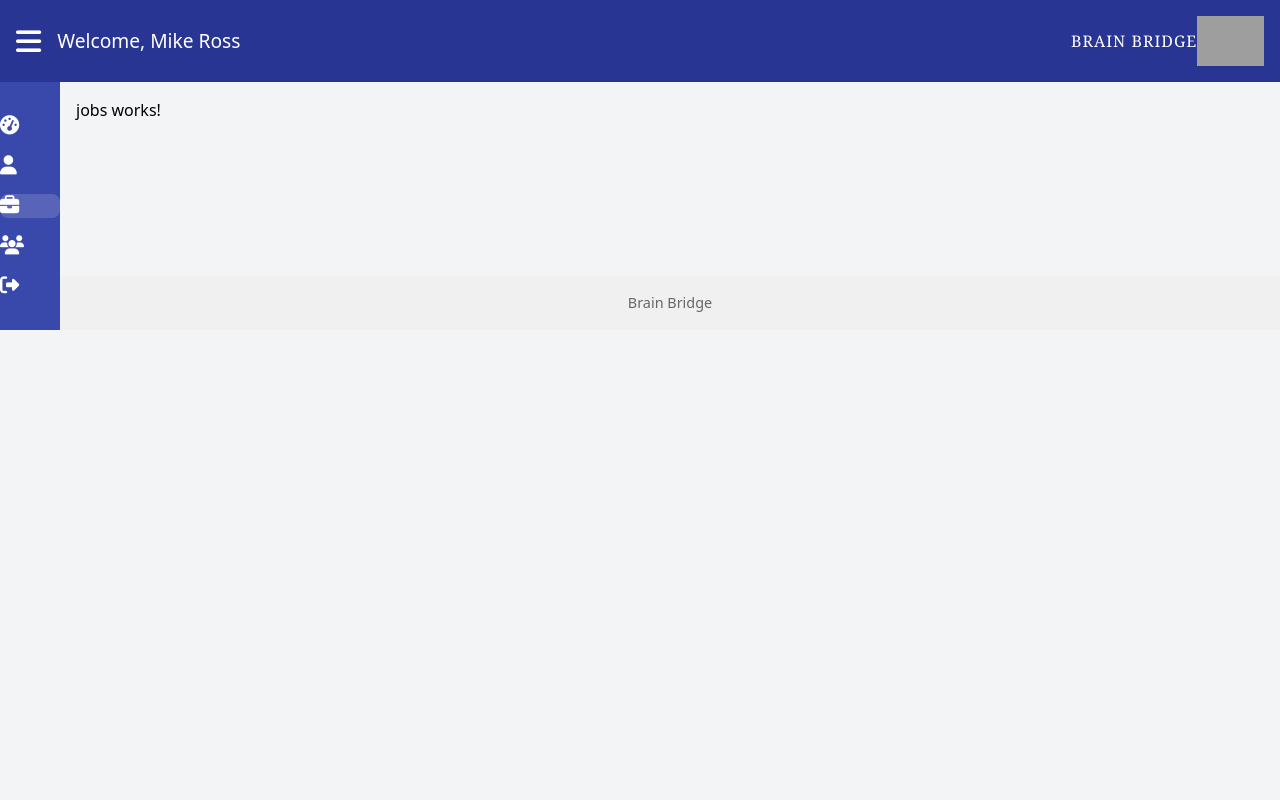
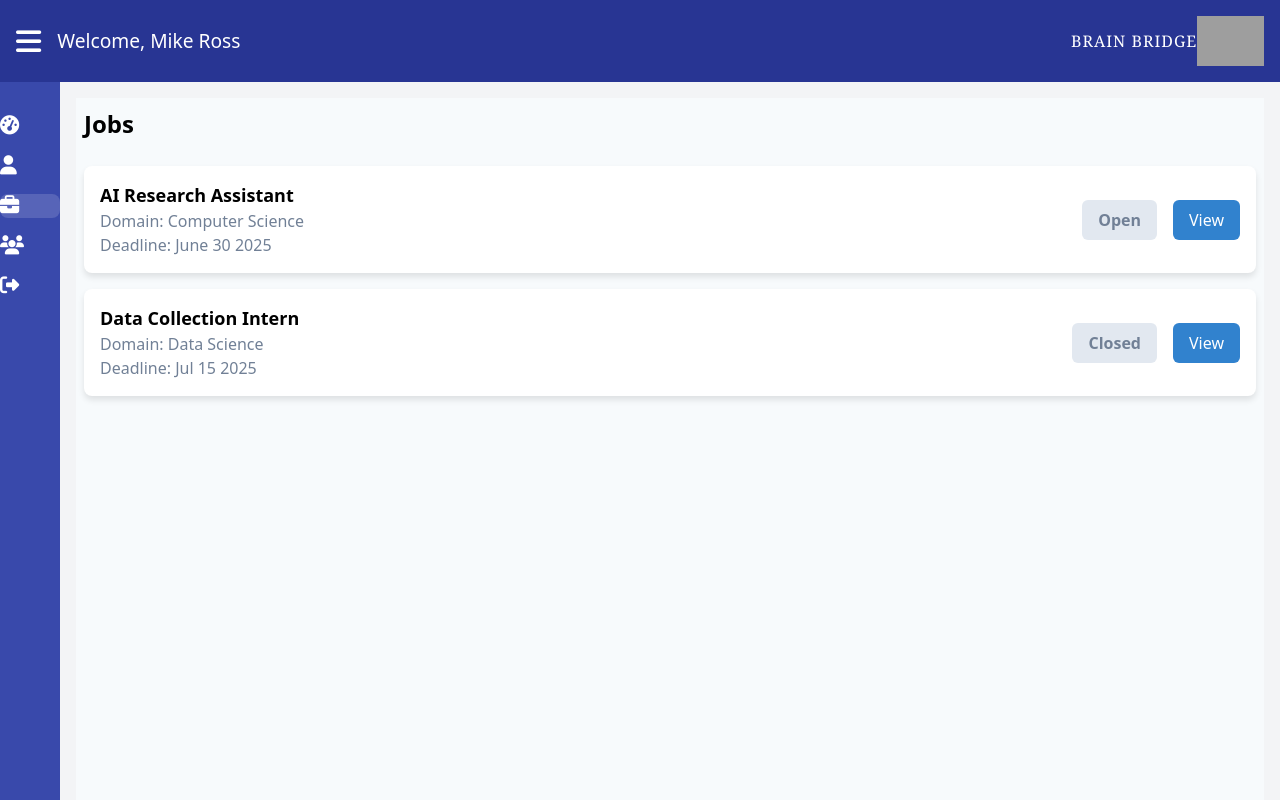
Before and after one commit to labbasaiteja/Brain-Bridge-App, an Angular app in the folder frontend/: page /jobs in a window 1280 px wide. Shown: the top 800 px of the page. Built offline with nearby package versions, Linux system fonts and the light colour scheme; grey boxes are pictures that could not be loaded.

Commit message:
added jobs page, edited view applicants status , changed major to department in professor profile

```diff
--- a/frontend/src/app/jobs/jobs.component.css
+++ b/frontend/src/app/jobs/jobs.component.css
@@ -0,0 +1,136 @@
+/* Layout */
+.flex-layout {
+    display: flex;
+    height: 100vh;
+  }
+
+  .main-container {
+    flex: 1;
+    background-color: #f7fafc; /* gray-100 */
+    padding: 0.5rem; /* p-6 */
+    position: relative;
+  }
+
+  /* Heading */
+  .page-title {
+    font-size: 1.5rem; /* text-2xl */
+    font-weight: bold;
+    margin-bottom: 1.5rem; /* mb-6 */
+  }
+
+  /* Job Card */
+  .job-card {
+    background-color: white;
+    box-shadow: 0 4px 6px rgba(0, 0, 0, 0.1);
+    padding: 1rem;
+    border-radius: 0.5rem;
+    display: flex;
+    justify-content: space-between;
+    align-items: center;
+  }
+
+  .job-title {
+    font-size: 1.125rem; /* text-lg */
+    font-weight: 600;
+  }
+
+  .job-info {
+    color: #718096; /* text-gray-600 */
+  }
+
+  /* Job Status */
+  .job-status {
+    font-size: 1rem;
+    padding: 0.5rem 1rem;
+    border-radius: 6px;
+    font-weight: 600;
+    cursor: pointer;
+  }
+
+  .job-status:hover {
+    background-color:#bdc1c5;
+  }
+  .status-open {
+    background-color: #ebf8ff; /* bg-blue-100 */
+    color: #2c5282; /* text-blue-800 */
+  }
+
+  .status-closed {
+    background-color: #e2e8f0; /* bg-gray-300 */
+    color: #718096; /* text-gray-600 */
+  }
+
+  /* Buttons */
+  .job-button {
+    background-color: #3182ce; /* blue-600 */
+    color: white;
+    padding: 0.5rem 1rem;
+    border-radius: 0.375rem;
+    cursor: pointer;
+    transition: background-color 0.2s ease;
+  }
+
+  .job-button:hover {
+    background-color: #2b6cb0; /* blue-700 */
+  }
+
+  .submit-button {
+    width: 100%;
+  }
+
+  .submit-btn:disabled,
+  .disabled-btn {
+    background-color: #ccc;
+    cursor: not-allowed;
+    color: #666;
+  }
+  /* Modal */
+  .modal-overlay {
+    position: fixed;
+    inset: 0;
+    background-color: rgba(0, 0, 0, 0.5);
+    z-index: 50;
+    display: flex;
+    justify-content: center;
+    align-items: center;
+  }
+
+  .modal-container {
+    background-color: white;
+    border-radius: 0.5rem;
+    box-shadow: 0 0 20px rgba(0, 0, 0, 0.2);
+    padding: 1.5rem;
+    width: 450px;
+    position: relative;
+  }
+
+  .modal-close {
+    position: absolute;
+    top: 10px;
+    right: 12px;
+    background: transparent;
+    border: none;
+    font-size: 22px;
+    font-weight: bold;
+    cursor: pointer;
+  }
+
+  /* Form Fields */
+  .label {
+    display: block;
+    font-weight: 600;
+    margin-bottom: 0.25rem;
+  }
+
+  .input,
+  .textarea {
+    width: 100%;
+    border: 1px solid #cbd5e0;
+    padding: 0.5rem 0.75rem;
+    border-radius: 0.375rem;
+    margin-bottom: 1rem;
+  }
+
+  .textarea {
+    resize: vertical;
+  }
--- a/frontend/src/app/jobs/jobs.component.html
+++ b/frontend/src/app/jobs/jobs.component.html
@@ -1 +1,48 @@
-<p>jobs works!</p>
+<div class="flex-layout">
+    <!-- Jobs List -->
+    <main class="main-container">
+      <h1 class="page-title">Jobs</h1>
+
+      <div class="space-y-4">
+        <div *ngFor="let job of jobs" class="job-card">
+          <div>
+            <p class="job-title">{{ job.title }}</p>
+            <p class="job-info">Domain: {{ job.domain }}</p>
+            <p class="job-info">Deadline: {{ job.deadline }}</p>
+          </div>
+          <div class="flex items-center gap-4">
+            <span
+              class="job-status"
+              [ngClass]="job.status === 'open' ? 'status-open' : 'status-closed'"
+            >
+              {{ job.status }}
+            </span>
+            <button class="job-button" (click)="openModal(job)">
+              View
+            </button>
+          </div>
+        </div>
+      </div>
+
+      <!-- Modal -->
+      <div *ngIf="selectedJob" class="modal-overlay">
+        <div class="modal-container">
+          <button class="modal-close" (click)="closeModal()" aria-label="Close modal">&times;</button>
+          <h2 class="job-title mb-2">{{ selectedJob.title }}</h2>
+          <p><strong>Domain:</strong> {{ selectedJob.domain }}</p>
+          <p><strong>Deadline:</strong> {{ selectedJob.deadline }}</p>
+          <p class="mt-4 font-semibold">Description</p>
+          <p class="job-info mb-4">{{ selectedJob.description }}</p>
+
+          <label class="label">Upload resume</label>
+          <input type="file" class="input" />
+
+          <label class="label">Motivation</label>
+          <textarea class="textarea" rows="4" placeholder="Write your motivation here..."></textarea>
+
+          <button class="job-button submit-button">Submit application</button>
+
+        </div>
+      </div>
+    </main>
+  </div>
--- a/frontend/src/app/jobs/jobs.component.ts
+++ b/frontend/src/app/jobs/jobs.component.ts
@@ -1,11 +1,41 @@
+import { CommonModule } from '@angular/common';
 import { Component } from '@angular/core';
+import { FormsModule } from '@angular/forms';
+import { RouterModule } from '@angular/router';
+import { Router } from '@angular/router';
 
 @Component({
   selector: 'app-jobs',
-  imports: [],
+  standalone: true,
+  imports: [CommonModule, FormsModule, RouterModule],
   templateUrl: './jobs.component.html',
-  styleUrl: './jobs.component.css'
+  styleUrls: ['./jobs.component.css']  // ✅ Fix: use styleUrls (plural)
 })
 export class JobsComponent {
+  jobs = [
+    {
+      title: 'AI Research Assistant',
+      domain: 'Computer Science',
+      deadline: 'June 30 2025',
+      status: 'Open',
+      description: 'Assist in AI research and experimentation.'
+    },
+    {
+      title: 'Data Collection Intern',
+      domain: 'Data Science',
+      deadline: 'Jul 15 2025',
+      status: 'Closed',
+      description: 'Support survey data collection for research studies.'
+    }
+  ];
 
+  selectedJob: any = null;
+
+  openModal(job: any) {
+    this.selectedJob = job;
+  }
+
+  closeModal() {
+    this.selectedJob = null;
+  }
 }
--- a/frontend/src/app/professor-profile/professor-profile.component.html
+++ b/frontend/src/app/professor-profile/professor-profile.component.html
@@ -23,9 +23,9 @@
           </div>
 
           <div class="field-row">
-            <label>Major:</label>
+            <label>Department:</label>
             <input *ngIf="isEditMode" [(ngModel)]="professor.major" />
-            <p *ngIf="!isEditMode">{{ professor.major }}</p>
+            <p *ngIf="!isEditMode">{{ professor.major}}</p>
           </div>
 
           <button *ngIf="isEditMode" (click)="submitChanges()">Submit</button>
--- a/frontend/src/app/view-applicants/view-applicants.component.css
+++ b/frontend/src/app/view-applicants/view-applicants.component.css
@@ -20,6 +20,10 @@
 
   .mb-4 {
     margin-bottom: 1rem;
+  }
+
+  .gap-4 {
+    gap: 1rem;
   }
 
   .block {
@@ -76,3 +80,17 @@
   .modal-close:hover {
     color: #000;
   }
+
+  .button-row {
+    display: flex;
+    flex-direction: row;
+    align-items: center;
+    gap: 2px;
+    margin-bottom: 0;
+  }
+
+  .status-btn,
+.view-btn {
+  margin: 0;
+  display: inline-block;
+}
--- a/frontend/src/app/view-applicants/view-applicants.component.html
+++ b/frontend/src/app/view-applicants/view-applicants.component.html
@@ -22,6 +22,19 @@
           <p class="text-gray-600">Department: {{ applicant.department }}</p>
           <p class="text-gray-600">GPA: {{ applicant.gpa }}, Year: {{ applicant.year }}</p>
         </div>
+
+        <div class="flex items-center gap-4">
+          <button
+          [ngClass]="{
+            'bg-green-100 text-green-800': applicant.status === 'accepted',
+            'bg-red-100 text-red-800': applicant.status === 'rejected',
+            'bg-blue-100 text-blue-800': !applicant.status
+          }"
+          class="px-4 py-2 rounded font-semibold hover:opacity-90 transition"
+          (click)="openStatusModal(applicant)"
+        >
+          {{ applicant.status ? (applicant.status | titlecase) : 'Status' }}
+        </button>
         <button class="bg-blue-600 text-white px-4 py-2 rounded hover:bg-blue-500"(click)="openModal(applicant)">
           View
         </button>
@@ -52,3 +65,23 @@
   </div>
 
 </div>
+
+<!-- Status Modal -->
+<div *ngIf="statusModalApplicant" class="modal-overlay">
+  <div class="modal w-80 text-center p-6">
+    <button class="modal-close" (click)="closeStatusModal()" aria-label="Close modal">&times;</button>
+
+    <h3 class="text-xl font-bold mb-6">Application Status</h3>
+
+    <div class="flex flex-col gap-3">
+      <button class="border border-gray-300 text-black py-2 rounded hover:bg-blue-500"
+              (click)="updateStatus(statusModalApplicant, 'accepted')">
+        Select
+      </button>
+      <button class="border border-gray-300 text-black py-2 rounded hover:bg-blue-500"
+              (click)="updateStatus(statusModalApplicant, 'rejected')">
+        Decline
+      </button>
+    </div>
+  </div>
+</div>
--- a/frontend/src/app/view-applicants/view-applicants.component.ts
+++ b/frontend/src/app/view-applicants/view-applicants.component.ts
@@ -2,6 +2,7 @@ import { Component, OnInit, HostListener } from '@angular/core';
 import { CommonModule } from '@angular/common';
 import { FormsModule } from '@angular/forms';
 import { ActivatedRoute } from '@angular/router';
+import { HttpClient, HttpHeaders } from '@angular/common/http';
 
 interface Applicant {
   name: string;
@@ -11,6 +12,7 @@ interface Applicant {
   motivation: string;
   resumeUrl: string;
   coverLetterUrl: string;
+  status?: 'accepted' | 'rejected' | null; // ✅ Fix: define this
 }
 
 interface Assistantship {
@@ -110,4 +112,23 @@ export class ViewApplicantsComponent implements OnInit {
       this.closeModal();
     }
   }
+  statusModalApplicant: Applicant | null = null;
+  openStatusModal(applicant: Applicant) {
+    this.statusModalApplicant = applicant;
+  }
+
+  closeStatusModal() {
+    this.statusModalApplicant = null;
+  }
+
+  updateStatus(applicant: Applicant, status: 'accepted' | 'rejected') {
+    const confirmed = status === 'rejected' ? confirm('Are you sure you want to decline this applicant?') : true;
+
+    if (confirmed) {
+      applicant.status = status;
+      this.closeStatusModal();
+    }
+  }
+
+
 }
```
